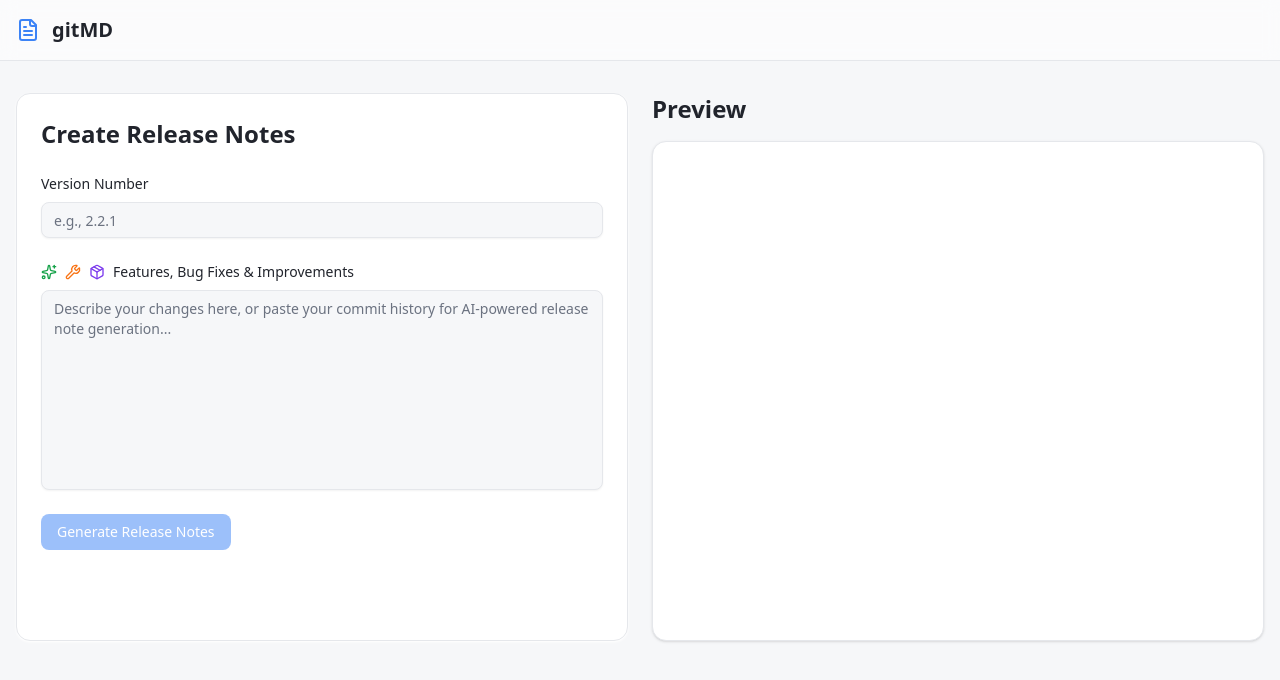
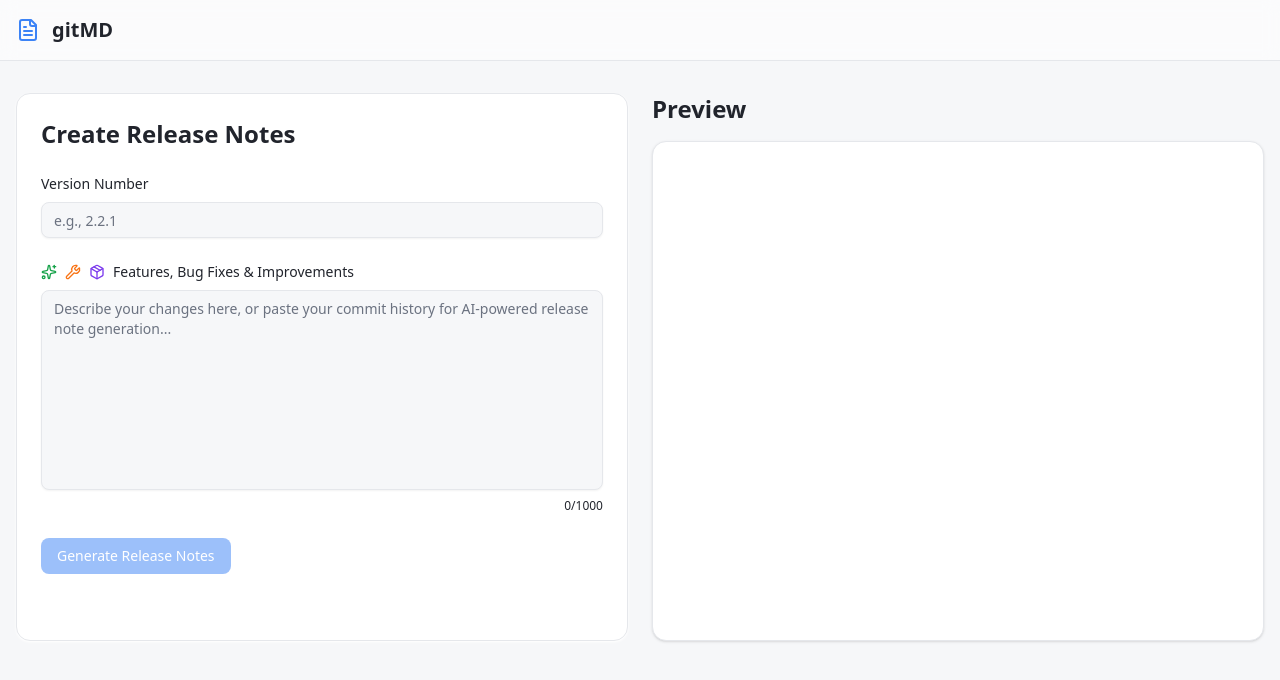
Before and after one commit to d3uceY/gitMD, a Next.js app: page / in a window 1280 px wide. Shown: the top 680 px of the page. Built offline with nearby package versions, Linux system fonts and the light colour scheme; no server answers.

Commit message:
feat(form): added text length validation, max(1000)

```diff
--- a/src/components/release-form.tsx
+++ b/src/components/release-form.tsx
@@ -15,15 +15,19 @@ import { releaseSchema } from "@/lib/zod-schema/releasesSchema"
 import type { ReleaseFormData } from "@/lib/zod-schema/releasesSchema"
 import { useState } from "react"
 import { useMarkdown } from "@/context/ReleaseNoteContext"
+import { useEffect } from "react"
 
 
 
 export function ReleaseForm() {
   const { markdown, setMarkdown, loading, setLoading } = useMarkdown();
+  const [textLength, setTextLength] = useState(0)
+  const maxLength = 1000;
 
   const {
     register,
     handleSubmit,
+    watch,
     formState: { errors, isValid },
     reset,
   } = useForm<ReleaseFormData>({
@@ -33,6 +37,15 @@ export function ReleaseForm() {
       changes: "",
     },
   })
+
+
+  useEffect(() => {
+    const getTextLength = (text: string) => {
+      return text.length
+    }
+
+    setTextLength(getTextLength(watch("changes")))
+  }, [watch("changes")])
 
   const onSubmit = async (data: ReleaseFormData) => {
 
@@ -104,6 +117,9 @@ export function ReleaseForm() {
           className="min-h-[200px] bg-background resize-none"
           {...register("changes")}
         />
+        <div className=" w-fit ml-auto text-xs">
+          <span className={`${textLength > maxLength && 'text-red-500'}`}>{textLength}</span>/{maxLength}
+        </div>
         {errors.changes && (
           <p className="text-sm text-red-500">{errors.changes.message}</p>
         )}
--- a/src/lib/zod-schema/releasesSchema.ts
+++ b/src/lib/zod-schema/releasesSchema.ts
@@ -7,7 +7,8 @@ export const releaseSchema = z.object({
         .regex(/^\d+\.\d+\.\d+$/, "Version must follow semantic versioning (e.g., 1.0.0)"),
     changes: z
         .string()
-        .min(10, "Please provide at least 10 characters describing changes"),
+        .min(10, "Please provide at least 10 characters describing changes")
+        .max(1000, "Please provide at most 1000 characters describing changes"),
 })
 
 export type ReleaseFormData = z.infer<typeof releaseSchema>
```
